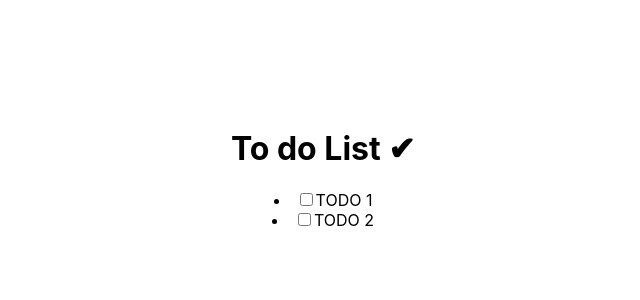
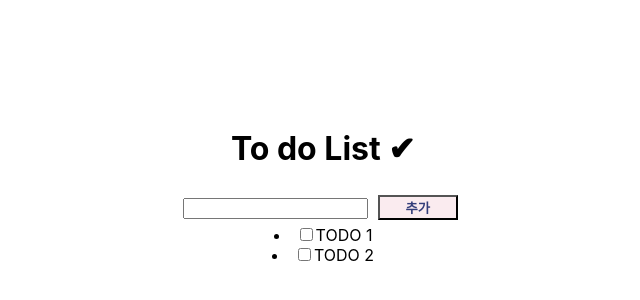
Before and after one commit to merrybmc/wanted-pre-onboarding-frontend, a React (Create React App) app: page /todo in a window 1280 px wide. Shown: the part 192-492 px from the top of the page, without its empty margins (317-957 px from the left). Built offline with nearby package versions, Linux system fonts and the light colour scheme; sample sign-in values are in the browser's storage.

Commit message:
assignment6 success #11

```diff
--- a/src/components/mainpage/Article.js
+++ b/src/components/mainpage/Article.js
@@ -4,6 +4,7 @@ import { Container, Btn } from '../../global/style/SignArticle.styled';
 
 export default function Article() {
   const navigate = useNavigate();
+
   return (
     <>
       <Container>
--- a/src/components/todo/Article.js
+++ b/src/components/todo/Article.js
@@ -1,9 +1,42 @@
 import React from 'react';
-import { Container } from '../../global/style/SignArticle.styled';
+import axios from 'axios';
+import { useState } from 'react';
+import { Container, Btn } from '../../global/style/SignArticle.styled';
+import { reOnChange } from '../../global/components/OnChange';
 export default function Article() {
+  const [userInfo, setUserInfo] = useState({ email: '', password: '' });
+  const [todo, setTodo] = useState({ todo: '' });
+
+  // 로그인
+  const token = localStorage.getItem('JWT');
+  const signUp = () => {
+    axios
+      .post('https://pre-onboarding-selection-task.shop/todos', todo, {
+        headers: { Authorization: `Bearer ${token}`, 'Content-Type': 'application/json' },
+      })
+      .then(function (response) {
+        console.log(response);
+      })
+      .catch(function (error) {
+        console.log(error);
+      })
+      .then(function () {});
+  };
   return (
     <Container>
       <h1>To do List ✔</h1>
+      <div>
+        <input data-testid='new-todo-input' onChange={(event) => reOnChange(event, todo, setTodo)} name='todo' />
+        {'\u00A0'}
+        <Btn
+          data-testid='new-todo-add-button'
+          onClick={() => {
+            signUp();
+          }}
+        >
+          추가
+        </Btn>
+      </div>
       <li>
         <label>
           <input type='checkbox' />
```
